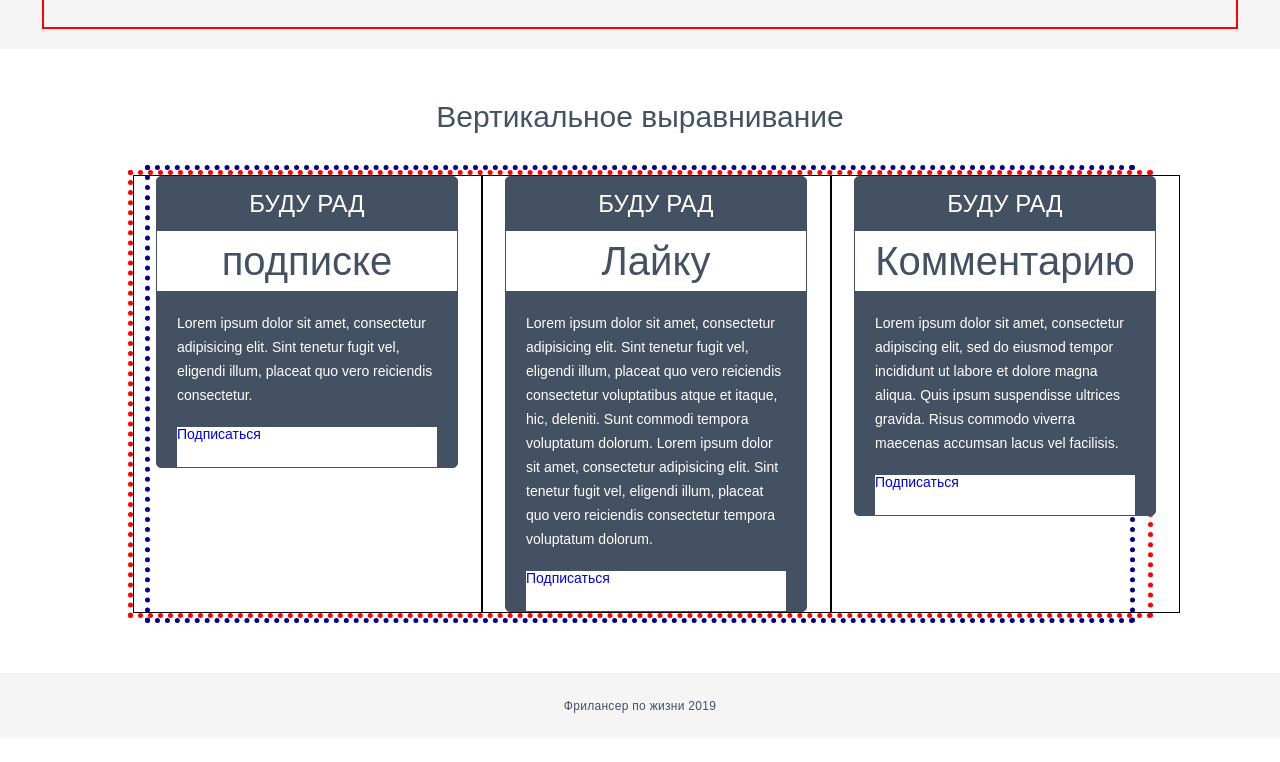
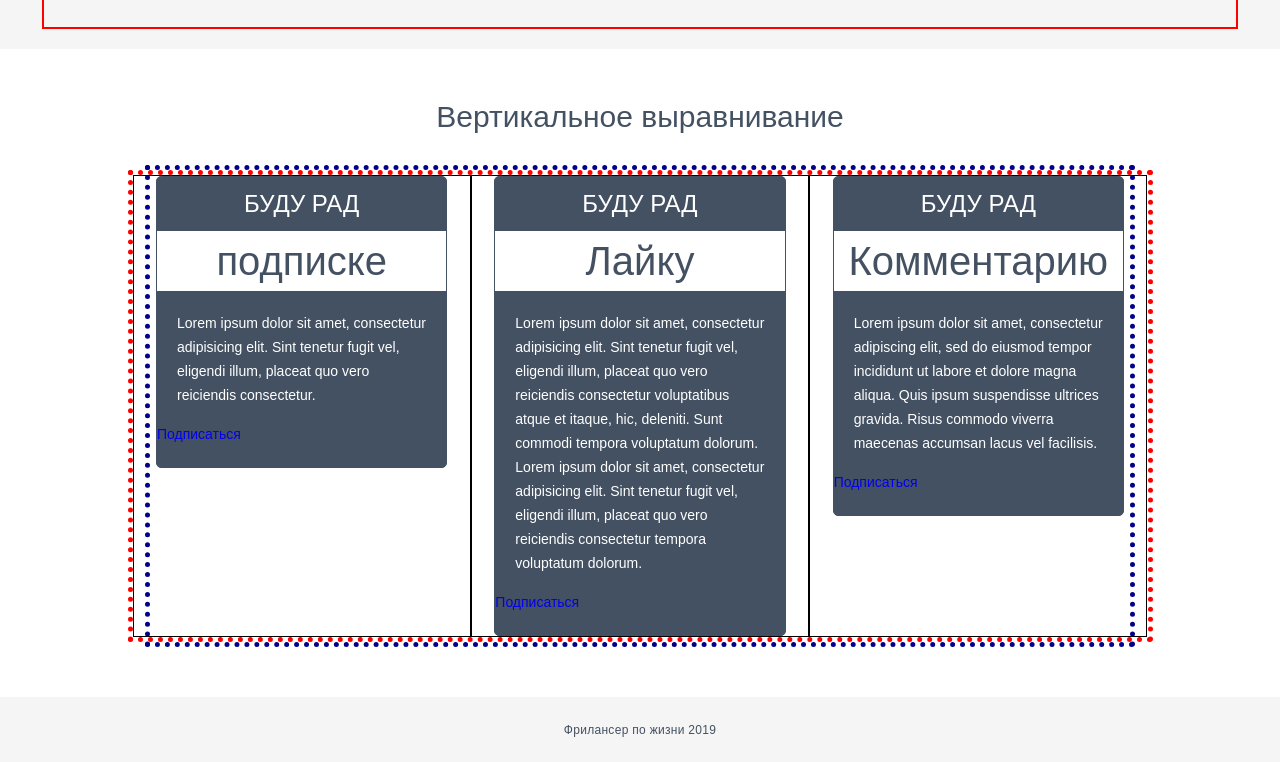
Before and after one commit to Uldemar/bem-flex, a plain HTML site: page index.html in a window 1280 px wide. Shown: the part 1282-2044 px from the top of the page. Before the commit the page ends 2020 px from the top, so only its background shows below. Drawn offline with Linux system fonts and the light colour scheme.

Commit message:
2343252345

```diff
--- a/index.html
+++ b/index.html
@@ -118,8 +118,12 @@
                                 <div class="vertical__item">
                                     <div class="vertical__subtitle">буду рад</div>
                                     <div class="vertical__label">Лайку</div>
-                                    <div class="vertical__text">Lorem ipsum dolor sit amet, consectetur adipisicing elit. Sint tenetur fugit vel, eligendi illum, placeat quo vero reiciendis consectetur voluptatibus atque et itaque, hic, deleniti. Sunt commodi tempora voluptatum dolorum.
-                                    Lorem ipsum dolor sit amet, consectetur adipisicing elit. Sint tenetur fugit vel, eligendi illum, placeat quo vero reiciendis consectetur tempora voluptatum dolorum.</div>
+                                        <div class="vertical__text">
+                                        <p>Lorem ipsum dolor sit amet, consectetur adipisicing elit. Sint tenetur fugit vel, eligendi illum, placeat quo vero reiciendis consectetur voluptatibus atque et itaque, hic, deleniti. Sunt commodi tempora voluptatum dolorum.</p>
+                                        <p>
+                                    Lorem ipsum dolor sit amet, consectetur adipisicing elit. Sint tenetur fugit vel, eligendi illum, placeat quo vero reiciendis consectetur tempora voluptatum dolorum.
+                                        </p>
+                                        </div>
                                     <a href="#" class="vertical_button">Подписаться</a>
                                 </div>
                             </div>
--- a/scss/styles.scss
+++ b/scss/styles.scss
@@ -222,6 +222,5 @@ padding: 20px;
 display: block;
 width: 260px;
 height: 40px;
-background-color: #ffffff;
-margin: 0 20px;
+
 }
```
Also changed, not shown: css/styles.css, 1 other file.
